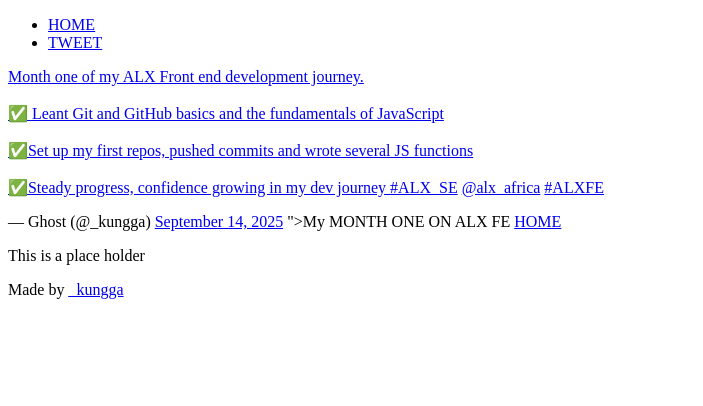
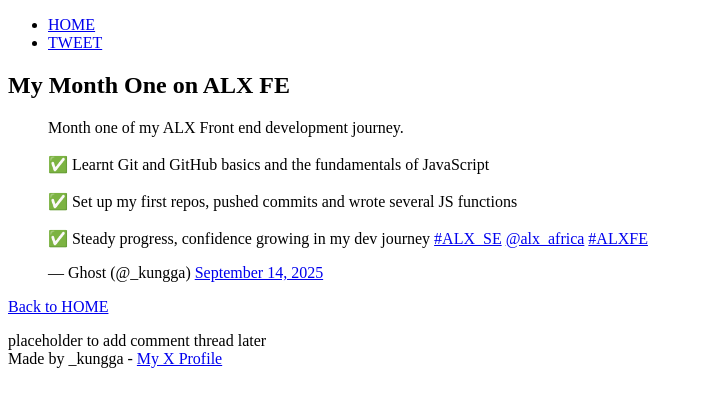
Before and after one commit to Kungga99/My_First_Portfolio, a plain HTML site: page html_basic/tweets.html in a window 1280 px wide. Shown: the whole page, without its empty margins (0-703 px from the left). Drawn offline with Linux system fonts and the light colour scheme.

Commit message:
Update tweets.html

```diff
--- a/html_basic/tweets.html
+++ b/html_basic/tweets.html
@@ -8,21 +8,43 @@
   <body>
     <header>
       <ul>
-        <li> <a href="index.html">HOME</a></li>
+        <li><a href="index.html">HOME</a></li>
         <li><a href="tweets.html">TWEET</a></li>
       </ul>
     </header>
+
     <main>
       <article>
-    <a href="<blockquote class="twitter-tweet"><p lang="en" dir="ltr">Month one of my ALX Front end development journey. <br><br>✅ Leant Git and GitHub basics and the fundamentals of JavaScript<br><br>✅Set up my first repos, pushed commits and wrote several JS functions<br><br>✅Steady progress, confidence growing in my dev journey <a href="https://twitter.com/hashtag/ALX_SE?src=hash&amp;ref_src=twsrc%5Etfw">#ALX_SE</a> <a href="https://twitter.com/alx_africa?ref_src=twsrc%5Etfw">@alx_africa</a> <a href="https://twitter.com/hashtag/ALXFE?src=hash&amp;ref_src=twsrc%5Etfw">#ALXFE</a></p>&mdash; Ghost (@_kungga) <a href="https://twitter.com/_kungga/status/1967355006023352725?ref_src=twsrc%5Etfw">September 14, 2025</a></blockquote> <script async src="https://platform.twitter.com/widgets.js" charset="utf-8"></script>">My MONTH ONE ON ALX FE</a>
-    <a href="index.html">HOME</a>
-        </article>
-        <aside>
-          <p>This is a place holder</p>
-        </aside>
+        <h1>My Month One on ALX FE</h1>
+
+        <!-- Proper embedded tweet -->
+        <blockquote class="twitter-tweet">
+          <p lang="en" dir="ltr">
+            Month one of my ALX Front end development journey.<br><br>
+            ✅ Learnt Git and GitHub basics and the fundamentals of JavaScript<br><br>
+            ✅ Set up my first repos, pushed commits and wrote several JS functions<br><br>
+            ✅ Steady progress, confidence growing in my dev journey
+            <a href="https://twitter.com/hashtag/ALX_SE?src=hash&amp;ref_src=twsrc%5Etfw">#ALX_SE</a>
+            <a href="https://twitter.com/alx_africa?ref_src=twsrc%5Etfw">@alx_africa</a>
+            <a href="https://twitter.com/hashtag/ALXFE?src=hash&amp;ref_src=twsrc%5Etfw">#ALXFE</a>
+          </p>
+          &mdash; Ghost (@_kungga)
+          <a href="https://twitter.com/_kungga/status/1967355006023352725?ref_src=twsrc%5Etfw">
+            September 14, 2025
+          </a>
+        </blockquote>
+        <script async src="https://platform.twitter.com/widgets.js" charset="utf-8"></script>
+
+        <p><a href="index.html">Back to HOME</a></p>
+      </article>
+
+      <aside>
+        placeholder to add comment thread later
+      </aside>
     </main>
-  <footer>
-      <p>Made by <a href="https://x.com/_kungga"> _kungga</a></p>
-  </footer>
+
+    <footer>
+      Made by _kungga - <a href="https://x.com/_kungga" target="_blank">My X Profile</a>
+    </footer>
   </body>
 </html>
```
